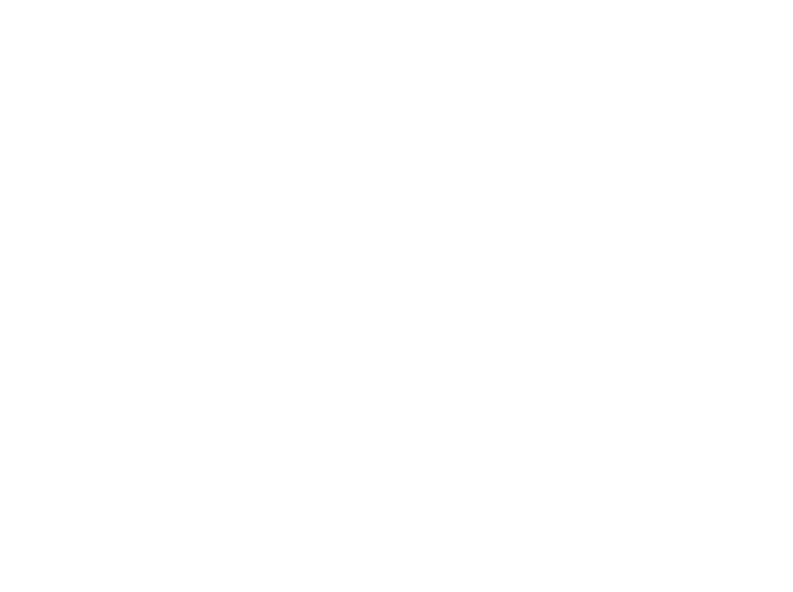
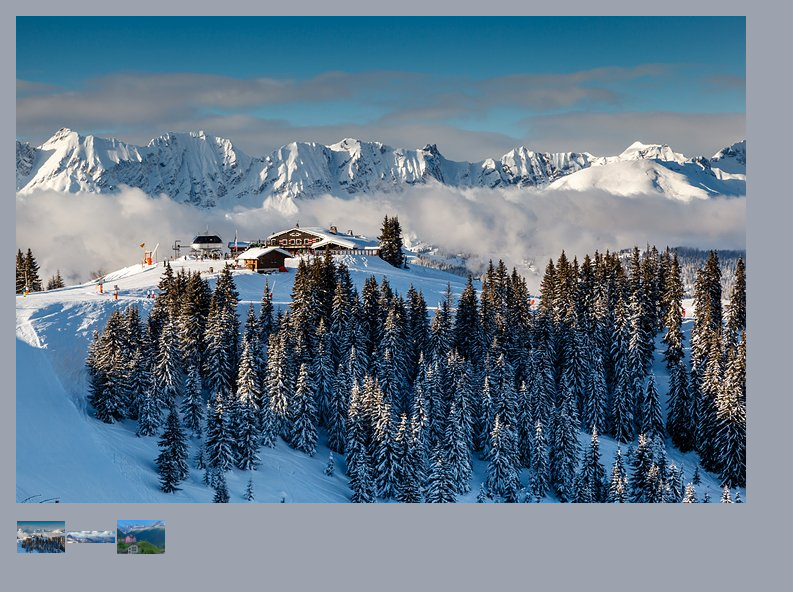
Before and after one commit to aleph1507/alpinejs_tutorial, a website built with webpack: page src/index.html in a window 1280 px wide. Shown: the whole page, without its empty margins (0-793 px from the left). Built offline with nearby package versions, Linux system fonts and the light colour scheme.

Commit message:
gallery with external js

```diff
--- a/src/index.html
+++ b/src/index.html
@@ -8,9 +8,25 @@
     <title>Alpine</title>
 </head>
 
-<body>
+<!--gallery-->
+<body class="bg-gray-400">
+<div class="container mx-auto px-4 mt-4"
+     x-data="gallery.images()" x-init="console.log('gallery.images', gallery.images());">
+    <div>
+        <img x-ref="displayed" :src="gallery.images()[0].src" :alt="gallery.images()[0].alt">
+    </div>
+    <div class="flex items-center mt-4">
+        <template x-for="(img, index) in gallery.images()" :key="index">
+            <a href="#"
+               @click.prevent="gallery.selectImage($event, $refs.displayed, index)"
+               class="border border-transparent hover:border-blue-500 thumbnail">
 
-    <script src="bundle.js"></script>
+                <img :src="img.src" :alt="img.alt" class="w-12">
+            </a>
+        </template>
+    </div>
+</div>
+<script src="bundle.js"></script>
 </body>
 
 
--- a/src/index.js
+++ b/src/index.js
@@ -1,2 +1,32 @@
 import './style.css';
 import 'alpinejs';
+
+//gallery
+window.gallery = {
+    images: () => {
+        return [
+            {
+                src: '/img/france-french-alps-megeve.jpg',
+                alt: 'image 1'
+            },
+            {
+                src: '/img/French_Alps_banner.jpg',
+                alt: 'image 2'
+            },
+            {
+                src: '/img/josiahskeats-tmb3-ig-thumbnail-image-block.jpg',
+                alt: 'image 3'
+            },
+        ]
+    },
+
+    selectImage: ($event, displayed, index) => {
+        displayed.src = gallery.images()[index].src;
+        displayed.alt = gallery.images()[index].alt;
+        const thumbs = document.getElementsByClassName('thumbnail');
+        for (let i = 0; i<thumbs.length; i++) {
+            thumbs[i].classList.remove('border-green-400');
+        }
+        $event.target.parentNode.classList.add('border-green-400');
+    }
+};
```
